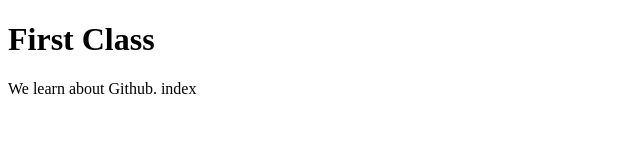
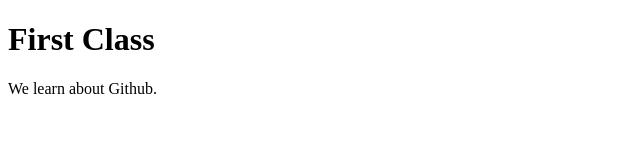
Before and after one commit to ssssssjay/Front-end-school, a plain HTML site: page index.html in a window 1280 px wide. Shown: the full height of the page, 0-640 px from the left. Drawn offline with Linux system fonts and the light colour scheme.

Commit message:
Update index.html

```diff
--- a/index.html
+++ b/index.html
@@ -8,6 +8,6 @@
 </head>
 <body>
     <h1>First Class</h1>
-    <P>We learn about Github. index</P>
+    <P>We learn about Github.</P>
 </body>
 </html>
```
